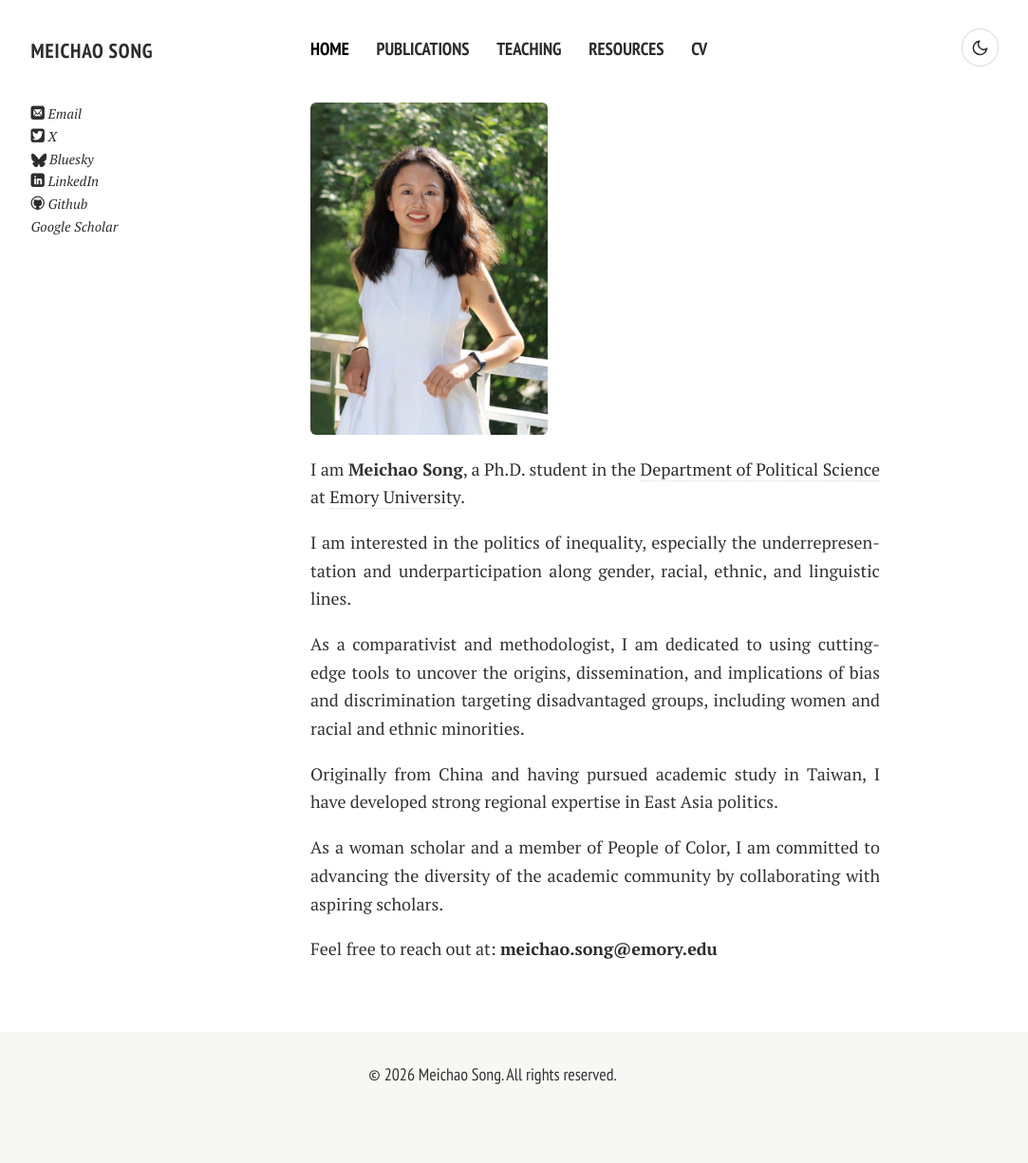
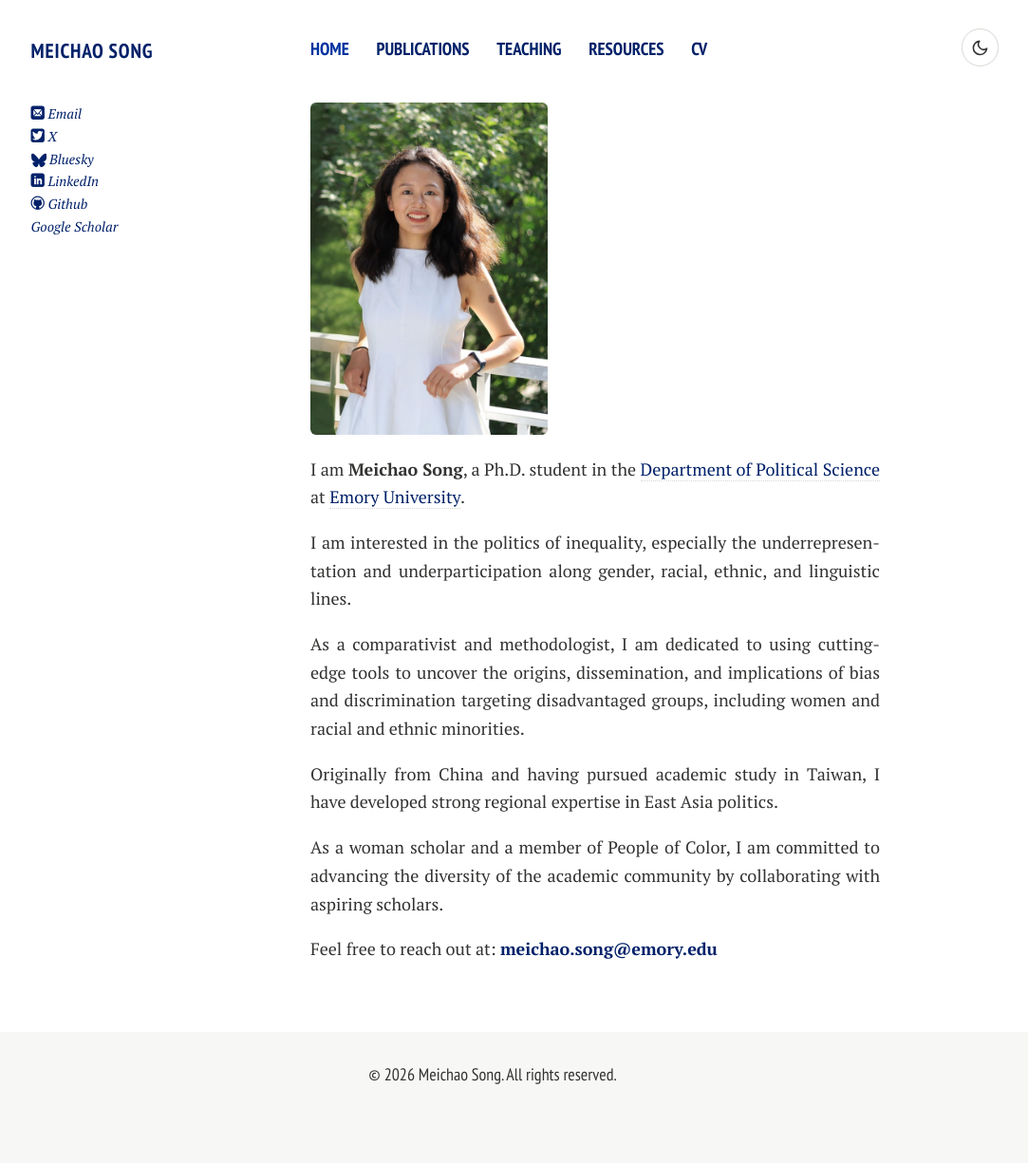
Before and after one commit to MeichaoPoliSci/MeichaoCV202606, a Jekyll site: the page built from index.md, in a window 1280 px wide. Shown: the whole page at 95% size, without its empty margins (121-1204 px from the left). Built offline with Jekyll 4.4.1, drawn with Linux system fonts in a browser that asks for light colours; nearby versions of some CDN libraries; comment, search, counter and statistics services are not loaded; a style sheet for code colours, icons or effects is not loaded.

Commit message:
Use Emory blue links in light mode

```diff
--- a/assets/css/theme-toggle.css
+++ b/assets/css/theme-toggle.css
@@ -3,8 +3,8 @@
   --theme-surface: #f7f7f5;
   --theme-text: #333332;
   --theme-muted: #666663;
-  --theme-link: #2d2d2b;
-  --theme-link-hover: #000000;
+  --theme-link: #012169;
+  --theme-link-hover: #0033a0;
   --theme-border: #d7d7d2;
   --theme-code-bg: #f2f2f2;
   --theme-focus: #6f7f5f;
@@ -240,6 +240,12 @@ html[data-theme="dark"] .footer-wrap {
   color: var(--theme-text);
 }
 
+.footer-wrap a,
+.footer-wrap a:active,
+.footer-wrap a:visited {
+  color: var(--theme-link);
+}
+
 .footer-wrap a:hover {
   color: var(--theme-link-hover);
 }
```
